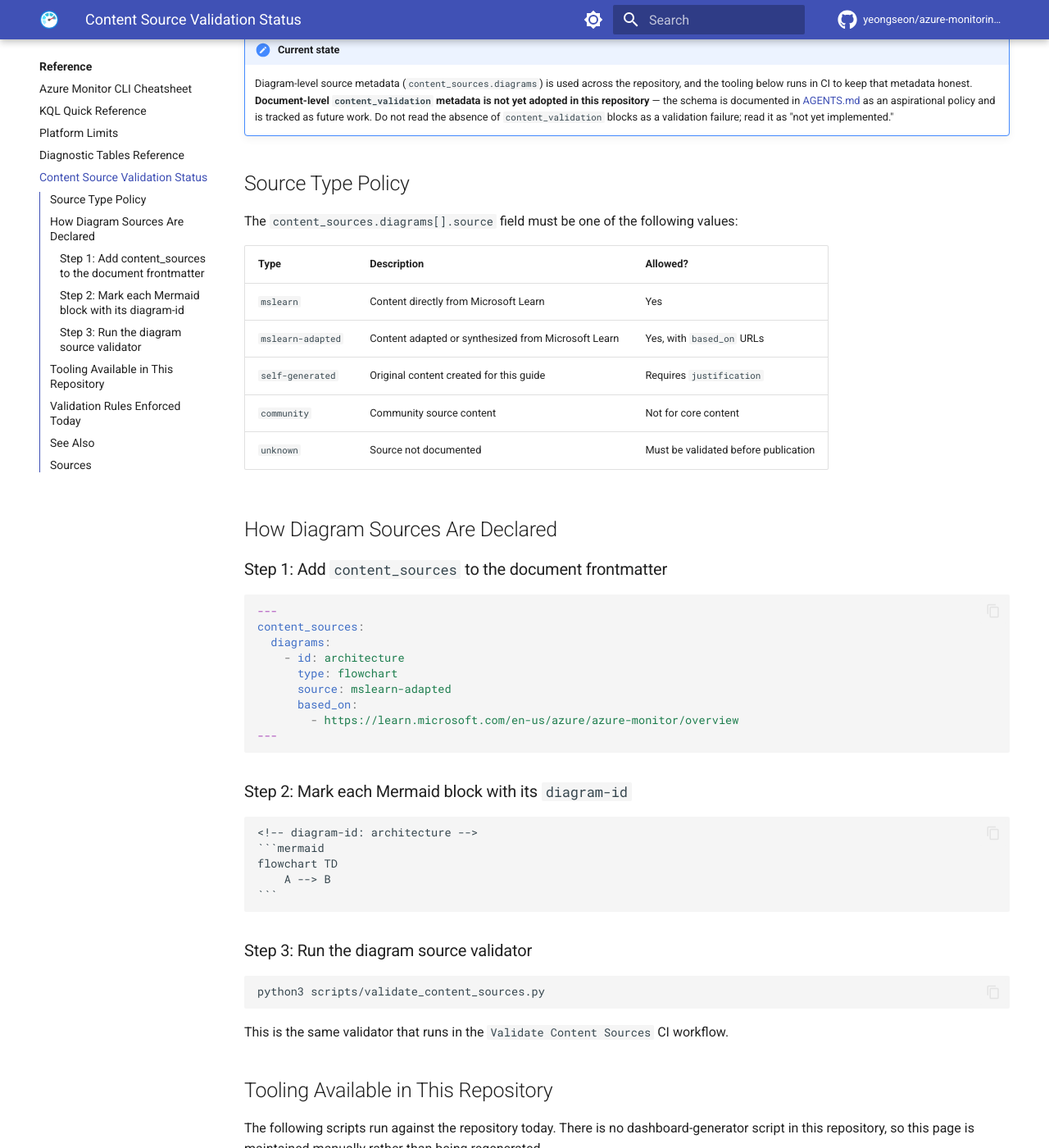
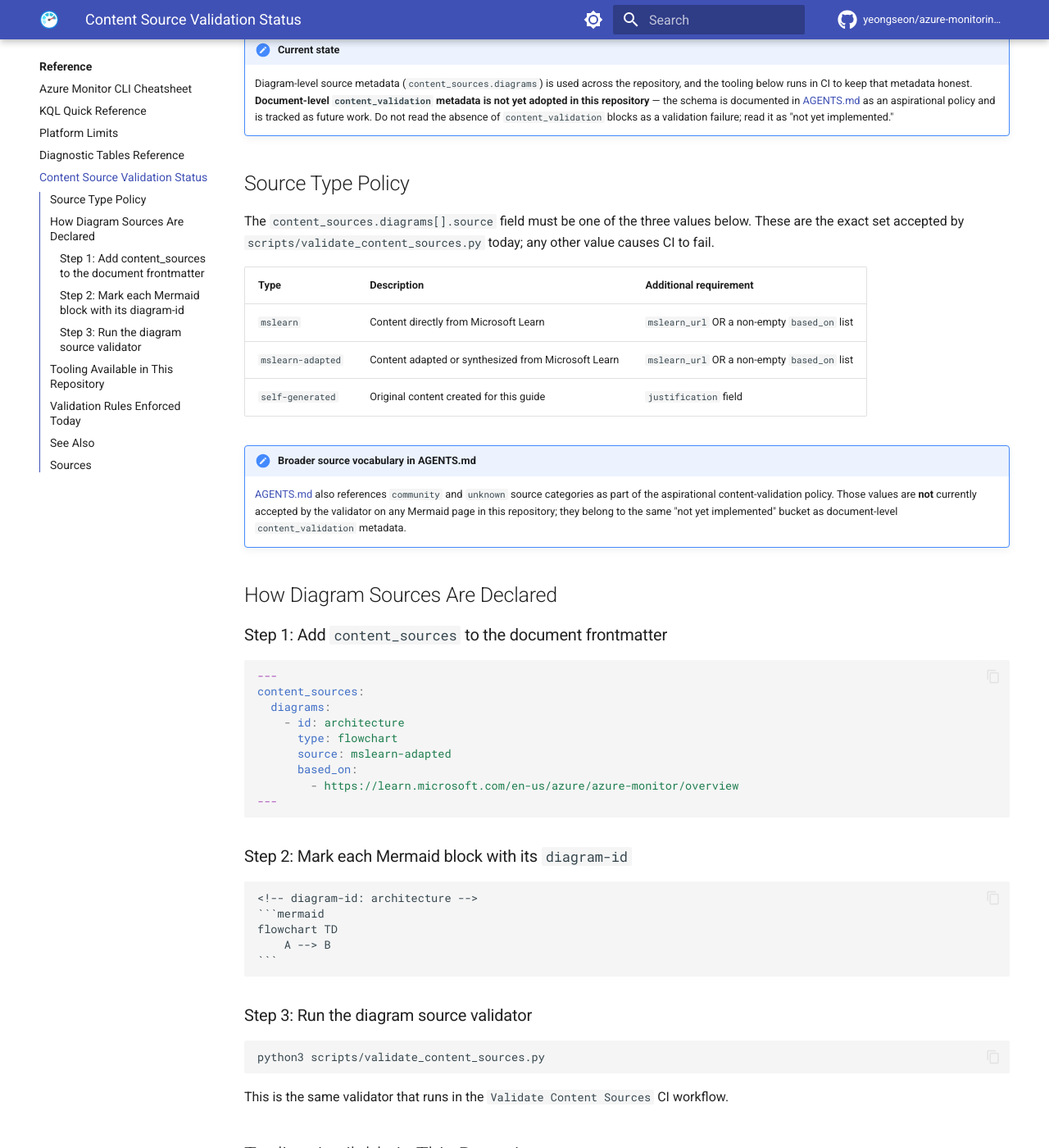
Before and after one commit to yeongseon/azure-monitoring-practical-guide, an MkDocs documentation site: the page built from docs/reference/content-validation-status.md, in a window 1280 px wide and 1400 px high, scrolled down 257 px. Shown: the whole window at 82% size. Built offline with MkDocs 1.6.1 and Material for MkDocs 9.7.7, drawn with Linux system fonts in a browser that asks for light colours; comment, search, counter and statistics services are not loaded; some of the changed text lies outside the part shown.

Commit message:
docs: address Oracle review feedback for PR #10
Oracle CHANGES REQUESTED on the initial commit. Two wording mismatches
with what the validators actually enforce today:

1) Source Type Policy table listed `community` and `unknown` as accepted
   values for `content_sources.diagrams[].source`, but
   `scripts/validate_content_sources.py` (line 38) only accepts:
   VALID_SOURCE_TYPES = {"mslearn", "mslearn-adapted", "self-generated"}.
   Any other value causes CI to fail today.

   Fix: Narrow the table to the three values the validator actually
   accepts, and add a note explaining that AGENTS.md's broader
   vocabulary (community, unknown) is part of the same "aspirational
   policy, not yet implemented" bucket as document-level
   content_validation metadata.

2) Validation Rules item 3 stated that `mslearn-adapted` diagrams need
   "a populated `based_on` list of Microsoft Learn URLs", implying the
   validator verifies the URLs point to learn.microsoft.com. It does
   not — the validator only checks that either `mslearn_url` is set OR
   `based_on` is non-empty (see validate_content_sources.py lines
   243-257). Whether each URL points to Microsoft Learn is a repository
   convention, not an enforced rule.

   Fix: Reword item 3 to say "non-empty" instead of "of Microsoft Learn
   URLs", and explicitly note that the URL-domain check is a
   convention, not an enforced rule. Also extend the rule to mention
   `mslearn` (not just `mslearn-adapted`) since the REQUIRED_FIELDS
   check applies to both.

3) Additional tightening: the Tooling table now distinguishes blocking
   PR checks from reporting-only jobs. `validate_mslearn_urls.py` runs
   only on push to main and has `continue-on-error: true` (workflow
   line 137), so it is a reporting-only job, not a blocking PR gate.
   The previous wording implied all four scripts were equal-weight PR
   gates.

Verification:

- python3 scripts/validate_content_sources.py -> 0 errors (95 files, 94 with mermaid)
- python3 scripts/validate_mermaid_format.py  -> 0 errors
- python3 scripts/validate_mermaid_syntax.py  -> 0 errors (105 diagrams)
- mkdocs build --strict                       -> passes cleanly

Original PR #10 scope and issue closures unchanged.

```diff
--- a/docs/reference/content-validation-status.md
+++ b/docs/reference/content-validation-status.md
@@ -11,15 +11,16 @@ This page describes how diagram and content sources are declared in this reposit
 
 ## Source Type Policy
 
-The `content_sources.diagrams[].source` field must be one of the following values:
+The `content_sources.diagrams[].source` field must be one of the three values below. These are the exact set accepted by `scripts/validate_content_sources.py` today; any other value causes CI to fail.
 
-| Type | Description | Allowed? |
+| Type | Description | Additional requirement |
 |---|---|---|
-| `mslearn` | Content directly from Microsoft Learn | Yes |
-| `mslearn-adapted` | Content adapted or synthesized from Microsoft Learn | Yes, with `based_on` URLs |
-| `self-generated` | Original content created for this guide | Requires `justification` |
-| `community` | Community source content | Not for core content |
-| `unknown` | Source not documented | Must be validated before publication |
+| `mslearn` | Content directly from Microsoft Learn | `mslearn_url` OR a non-empty `based_on` list |
+| `mslearn-adapted` | Content adapted or synthesized from Microsoft Learn | `mslearn_url` OR a non-empty `based_on` list |
+| `self-generated` | Original content created for this guide | `justification` field |
+
+!!! note "Broader source vocabulary in AGENTS.md"
+    [AGENTS.md](https://github.com/yeongseon/azure-monitoring-practical-guide/blob/main/AGENTS.md) also references `community` and `unknown` source categories as part of the aspirational content-validation policy. Those values are **not** currently accepted by the validator on any Mermaid page in this repository; they belong to the same "not yet implemented" bucket as document-level `content_validation` metadata.
 
 ## How Diagram Sources Are Declared
 
@@ -59,19 +60,19 @@ This is the same validator that runs in the `Validate Content Sources` CI workfl
 
 The following scripts run against the repository today. There is no dashboard-generator script in this repository, so this page is maintained manually rather than being regenerated.
 
-| Script | Purpose |
-|---|---|
-| `scripts/validate_content_sources.py` | Enforces that every Mermaid block has a `diagram-id` HTML comment and a matching `content_sources.diagrams[]` entry with a valid `source` value. |
-| `scripts/validate_mermaid_format.py` | Enforces Mermaid orientation rules and formatting conventions. |
-| `scripts/validate_mermaid_syntax.py` | Parses each Mermaid block to catch syntax errors before build. |
-| `scripts/validate_mslearn_urls.py` | Checks that Microsoft Learn URLs cited in `content_sources` are reachable. |
+| Script | Purpose | Where it runs |
+|---|---|---|
+| `scripts/validate_content_sources.py` | Enforces that every Mermaid block has a `diagram-id` HTML comment and a matching `content_sources.diagrams[]` entry with a valid `source` value. | **Blocking** PR check (`Validate Content Sources`) |
+| `scripts/validate_mermaid_format.py` | Enforces Mermaid orientation rules and formatting conventions. | **Blocking** PR check (same workflow) |
+| `scripts/validate_mermaid_syntax.py` | Parses each Mermaid block to catch syntax errors before build. | **Blocking** PR check (same workflow) |
+| `scripts/validate_mslearn_urls.py` | Checks that Microsoft Learn URLs cited in `content_sources` are reachable. | **Reporting only:** runs on push to `main` with `continue-on-error`, not a blocking PR gate |
 
 ## Validation Rules Enforced Today
 
 !!! danger "Enforced in CI"
     1. Every Mermaid block must have a `diagram-id` HTML comment.
     2. Every declared `diagram-id` must have a matching `content_sources.diagrams[]` entry.
-    3. `mslearn-adapted` diagrams must have either an `mslearn_url` field or a populated `based_on` list of Microsoft Learn URLs.
+    3. `mslearn-adapted` and `mslearn` diagrams must have either an `mslearn_url` field or a **non-empty** `based_on` list. The validator does **not** currently verify that every `based_on` URL points to `learn.microsoft.com`; that is a repository convention, not an enforced rule.
     4. `self-generated` diagrams must include a `justification` field.
     5. Mermaid syntax must parse successfully.
 
```
